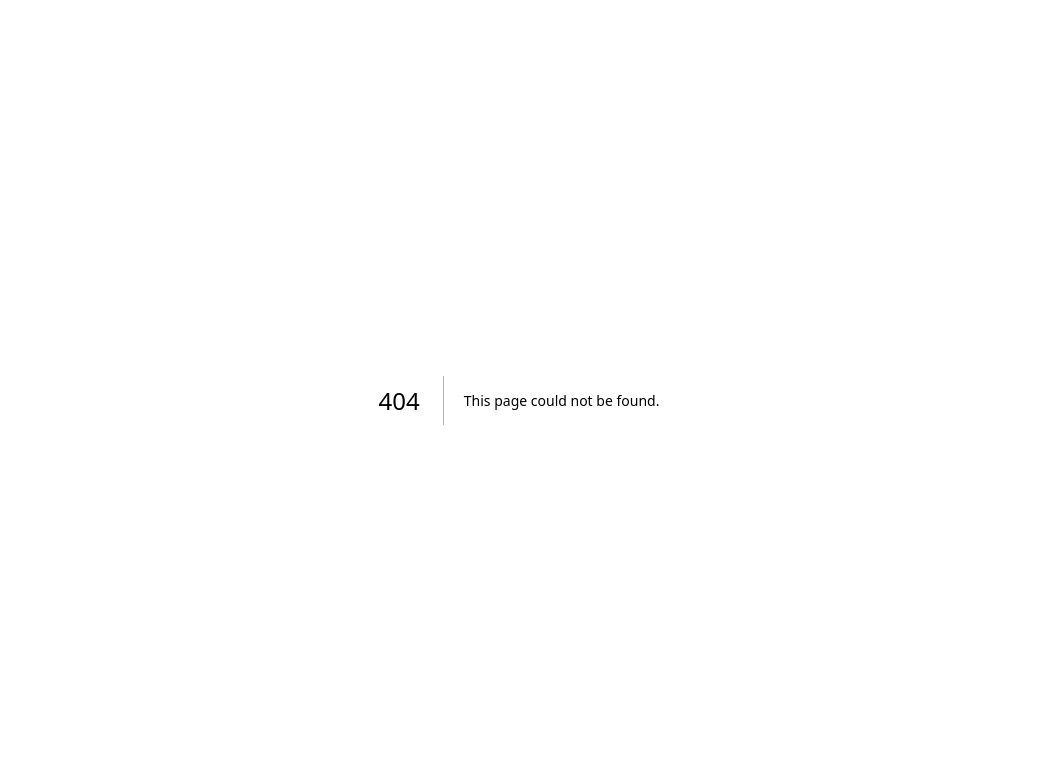
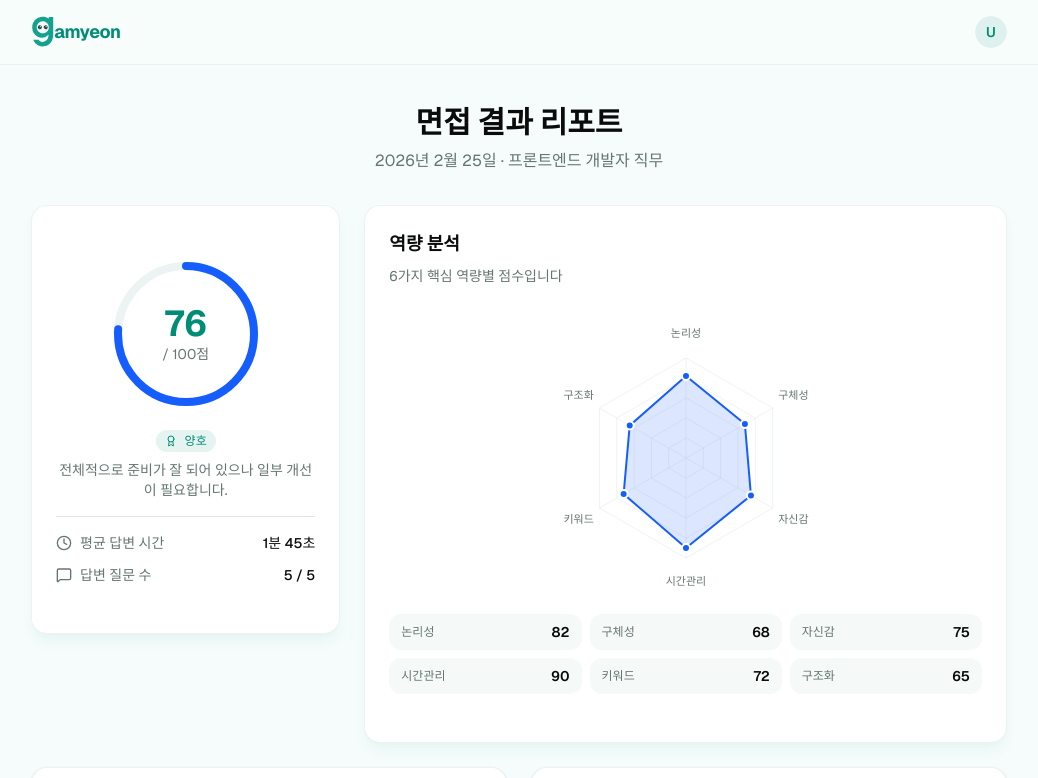
Before and after one commit to team-gamyeon/gamyeon-nextjs-frontend, a Next.js app: page /history/1 in a window 1280 px wide. Before the commit this address had no page. Shown: the top 778 px of the page, without its empty margins (121-1159 px from the left). Built offline with nearby package versions, Linux system fonts and the light colour scheme.

Commit message:
chore: 공지사항 ui 수정

```diff
--- /dev/null
+++ b/src/app/(authenticated)/history/[id]/page.tsx
@@ -0,0 +1,61 @@
+import Link from 'next/link'
+import { Button } from '@/shared/ui/button'
+import { ArrowRight } from 'lucide-react'
+import { ResultHeader } from '@/featured/result/components/ResultHeader'
+import { ScoreSummaryCard } from '@/featured/result/components/ScoreSummaryCard'
+import { RadarChartSection } from '@/featured/result/components/RadarChartSection'
+import { StrengthsImprovementsSection } from '@/featured/result/components/StrengthsImprovementsSection'
+import { QuestionFeedbackSection } from '@/featured/result/components/QuestionFeedbackSection'
+import { NextActionsSection } from '@/featured/result/components/NextActionsSection'
+import {
+  MOCK_RADAR_DATA,
+  MOCK_FEEDBACKS,
+  MOCK_STRENGTHS,
+  MOCK_IMPROVEMENTS,
+  MOCK_NEXT_ACTIONS,
+} from '@/featured/result/types'
+
+const OVERALL_SCORE = 76
+
+interface HistoryDetailPageProps {
+  params: Promise<{ id: string }>
+}
+
+export default async function HistoryDetailPage({ params }: HistoryDetailPageProps) {
+  const { id } = await params
+
+  return (
+    <div className="bg-muted/20 min-h-screen">
+      <ResultHeader />
+
+      <main className="mx-auto max-w-5xl px-4 py-10 sm:px-6">
+        <div className="mb-8 text-center">
+          <h1 className="text-2xl font-bold sm:text-3xl">면접 결과 리포트</h1>
+          <p className="text-muted-foreground mt-2">2026년 2월 25일 · 프론트엔드 개발자 직무</p>
+        </div>
+
+        <div className="grid gap-6 lg:grid-cols-3">
+          <div className="lg:col-span-1">
+            <ScoreSummaryCard overallScore={OVERALL_SCORE} />
+          </div>
+          <RadarChartSection data={MOCK_RADAR_DATA} />
+        </div>
+
+        <StrengthsImprovementsSection strengths={MOCK_STRENGTHS} improvements={MOCK_IMPROVEMENTS} />
+
+        <QuestionFeedbackSection feedbacks={MOCK_FEEDBACKS} />
+
+        <NextActionsSection actions={MOCK_NEXT_ACTIONS} />
+
+        <div className="mt-10 flex justify-center">
+          <Button className="gap-2" asChild>
+            <Link href="/history">
+              면접 기록 보기
+              <ArrowRight className="h-4 w-4" />
+            </Link>
+          </Button>
+        </div>
+      </main>
+    </div>
+  )
+}
--- a/src/app/layout.tsx
+++ b/src/app/layout.tsx
@@ -14,7 +14,7 @@ const geistMono = Geist_Mono({
 })
 
 export const metadata: Metadata = {
-  title: 'Gamyeon',
+  title: '가면 | AI 가상 면접',
   description:
     'AI 기반 실전 면접 연습으로 합격을 준비하세요. 실시간 피드백과 맞춤형 분석으로 면접 실력을 한 단계 끌어올립니다.',
 }
--- a/src/featured/dashboard/components/RecentHistorySection.tsx
+++ b/src/featured/dashboard/components/RecentHistorySection.tsx
@@ -16,9 +16,9 @@ const fadeUp = {
 }
 
 const recentHistory: RecentHistoryItem[] = [
-  { position: '프론트엔드 개발자', score: 76, date: '2026.02.25', diff: +8 },
-  { position: '프론트엔드 개발자', score: 68, date: '2026.02.22', diff: +3 },
-  { position: '백엔드 개발자', score: 65, date: '2026.02.18', diff: null },
+  { id: 1, position: '프론트엔드 개발자', score: 76, date: '2026.02.25', diff: +8 },
+  { id: 2, position: '프론트엔드 개발자', score: 68, date: '2026.02.22', diff: +3 },
+  { id: 3, position: '백엔드 개발자', score: 65, date: '2026.02.18', diff: null },
 ]
 
 export function RecentHistorySection() {
@@ -38,7 +38,7 @@ export function RecentHistorySection() {
       <Card className="border-border/50">
         <CardContent className="divide-border/50 divide-y p-0">
           {recentHistory.map((item, i) => (
-            <Link key={i} href="/history">
+            <Link key={i} href={`/history/${item.id}`}>
               <div className="hover:bg-muted/40 flex items-center gap-4 px-5 py-4 transition-colors">
                 <div
                   className={`flex h-10 w-10 shrink-0 flex-col items-center justify-center rounded-xl text-sm font-bold ${
@@ -55,14 +55,14 @@ export function RecentHistorySection() {
                   <p className="truncate text-sm font-medium">{item.position}</p>
                   <p className="text-muted-foreground text-xs">{item.date}</p>
                 </div>
-                {item.diff !== null && (
+                {item.diff !== null ? (
                   <span
                     className={`text-xs font-medium ${item.diff > 0 ? 'text-green-600' : 'text-red-500'}`}
                   >
                     {item.diff > 0 ? '+' : ''}
                     {item.diff}점
                   </span>
-                )}
+                ) : null}
                 <ChevronRight className="text-muted-foreground h-4 w-4" />
               </div>
             </Link>
--- a/src/featured/dashboard/types.ts
+++ b/src/featured/dashboard/types.ts
@@ -1,4 +1,5 @@
 export interface RecentHistoryItem {
+  id: number
   position: string
   score: number
   date: string
--- a/src/featured/notice/components/NoticeDetail.tsx
+++ b/src/featured/notice/components/NoticeDetail.tsx
@@ -89,11 +89,13 @@ export function NoticeDetail({ notice, prevNotice, nextNotice }: NoticeDetailPro
           </Link>
         </Button>
         <nav className="text-muted-foreground flex items-center gap-1.5 text-xs">
+          <Link href="/dashboard" className="hover:text-foreground transition-colors">
+            대시보드
+          </Link>
+          <ChevronRight className="h-3 w-3" />
           <Link href="/notices" className="hover:text-foreground transition-colors">
             공지사항
           </Link>
-          <ChevronRight className="h-3 w-3" />
-          <span className="text-foreground/50 max-w-60 truncate">{notice.title}</span>
         </nav>
       </div>
 
--- a/src/featured/notice/components/NoticeFilters.tsx
+++ b/src/featured/notice/components/NoticeFilters.tsx
@@ -35,7 +35,7 @@ export function NoticeFilters({
         ))}
       </div>
 
-      <div className="relative w-full sm:w-56">
+      <div className="relative w-full sm:w-96">
         <Search className="text-muted-foreground absolute top-1/2 left-2.5 h-3.5 w-3.5 -translate-y-1/2" />
         <Input
           value={search}
--- a/src/featured/result/components/ResultHeader.tsx
+++ b/src/featured/result/components/ResultHeader.tsx
@@ -1,9 +1,29 @@
+'use client'
+
 import Link from 'next/link'
-import { Button } from '@/shared/ui/button'
 import Image from 'next/image'
-import { Download, Share2 } from 'lucide-react'
+import { useRouter } from 'next/navigation'
+import { LayoutDashboard, LogOut, Settings } from 'lucide-react'
+import { Avatar, AvatarFallback } from '@/shared/ui/avatar'
+import {
+  DropdownMenu,
+  DropdownMenuContent,
+  DropdownMenuItem,
+  DropdownMenuSeparator,
+  DropdownMenuTrigger,
+} from '@/shared/ui/dropdown-menu'
+import { useAuthStore } from '@/featured/auth/store'
 
 export function ResultHeader() {
+  const { user, logout } = useAuthStore()
+  const router = useRouter()
+  const initials = user?.name ? user.name.slice(0, 1) : 'U'
+
+  const handleLogout = () => {
+    logout()
+    router.push('/')
+  }
+
   return (
     <header className="border-border/50 bg-background/80 border-b backdrop-blur-xl">
       <div className="mx-auto flex h-16 max-w-5xl items-center justify-between px-4 sm:px-6">
@@ -17,16 +37,43 @@ export function ResultHeader() {
           />
           <span className="text-primary text-lg font-bold tracking-tight">amyeon</span>
         </Link>
-        <div className="flex items-center gap-2">
-          <Button variant="outline" size="sm" className="gap-1.5">
-            <Download className="h-3.5 w-3.5" />
-            PDF 저장
-          </Button>
-          <Button variant="outline" size="sm" className="gap-1.5">
-            <Share2 className="h-3.5 w-3.5" />
-            공유
-          </Button>
-        </div>
+
+        <DropdownMenu modal={false}>
+          <DropdownMenuTrigger asChild>
+            <button className="ring-primary/40 flex items-center rounded-full outline-none transition hover:ring-2">
+              <Avatar className="h-8 w-8">
+                <AvatarFallback className="bg-primary/10 text-primary text-sm font-semibold">
+                  {initials}
+                </AvatarFallback>
+              </Avatar>
+            </button>
+          </DropdownMenuTrigger>
+          <DropdownMenuContent align="end" className="w-48">
+            <div className="px-3 py-2">
+              <p className="text-sm font-medium">{user?.name ?? '사용자'}</p>
+              <p className="text-muted-foreground truncate text-xs">{user?.email ?? ''}</p>
+            </div>
+            <DropdownMenuSeparator />
+            <DropdownMenuItem asChild>
+              <Link href="/dashboard" className="cursor-pointer gap-2">
+                <LayoutDashboard className="h-4 w-4" />
+                대시보드
+              </Link>
+            </DropdownMenuItem>
+            <DropdownMenuItem className="cursor-pointer gap-2">
+              <Settings className="h-4 w-4" />
+              설정
+            </DropdownMenuItem>
+            <DropdownMenuSeparator />
+            <DropdownMenuItem
+              className="text-destructive focus:text-destructive cursor-pointer gap-2"
+              onClick={handleLogout}
+            >
+              <LogOut className="h-4 w-4" />
+              로그아웃
+            </DropdownMenuItem>
+          </DropdownMenuContent>
+        </DropdownMenu>
       </div>
     </header>
   )
```
